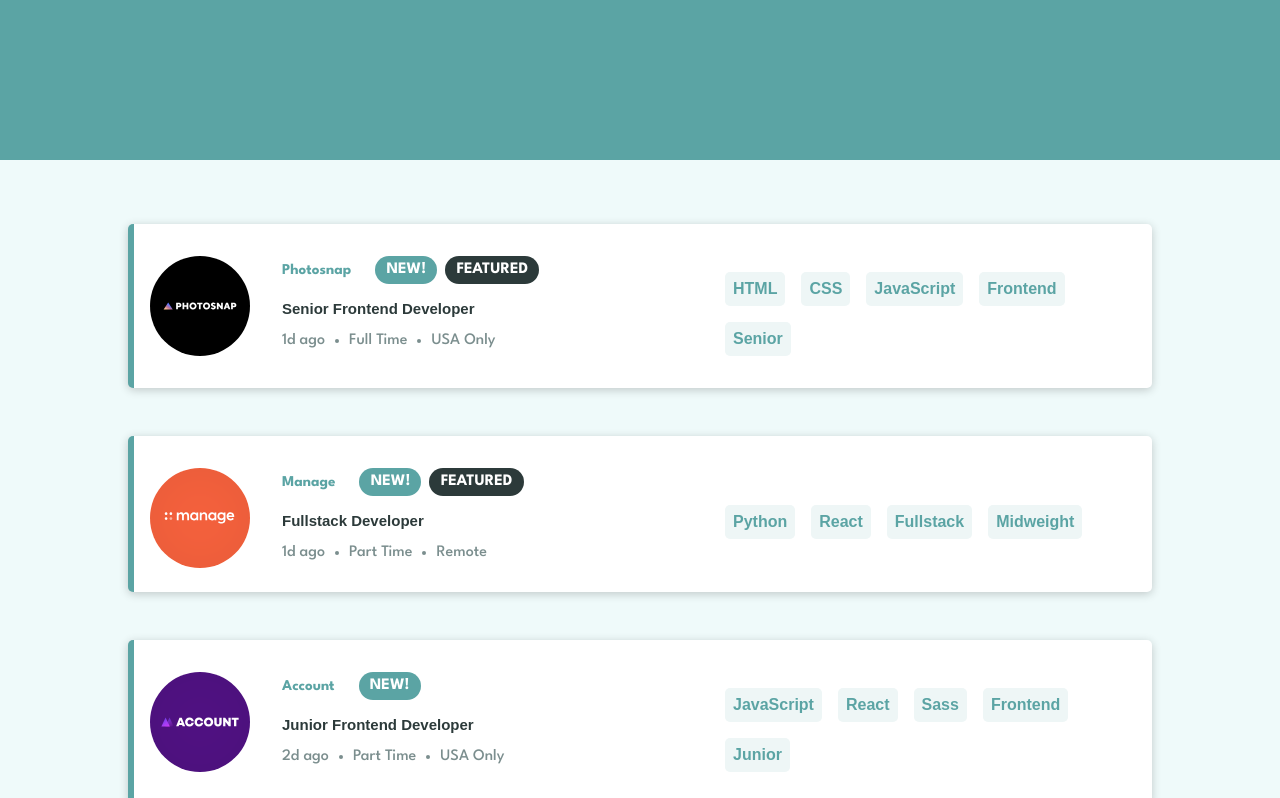
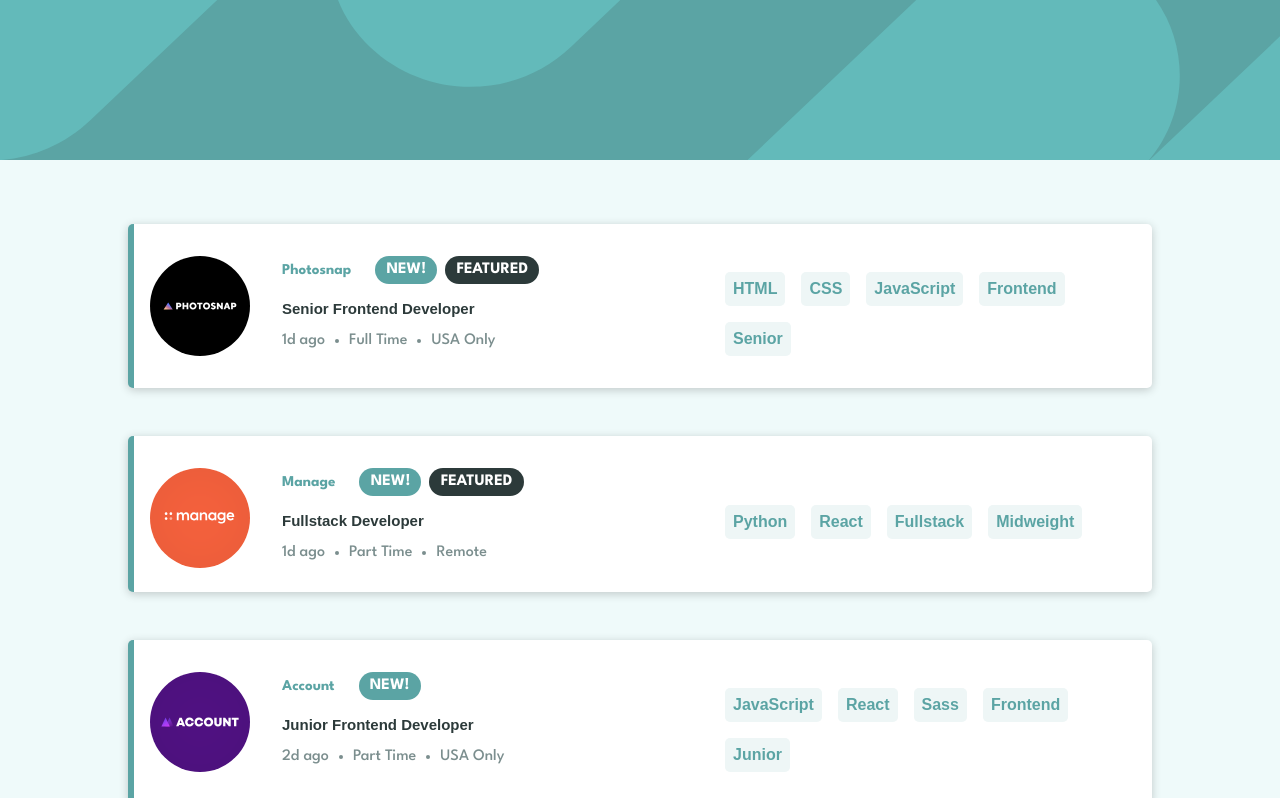
Before and after one commit to DanK1368/static-job-listings-app, a React (Create React App) app: page / in a window 1280 px wide. Shown: the top 798 px of the page. Built offline with nearby package versions, Linux system fonts and the light colour scheme.

Commit message:
updated file path for background-image

```diff
--- a/src/components/header/Header.scss
+++ b/src/components/header/Header.scss
@@ -4,11 +4,11 @@
   background-color: $primaryColor;
   position: relative;
   min-height: 20vh;
-  // background-image: url("./images/bg-header-mobile.svg");
+  background-image: url("../../../public/images/bg-header-mobile.svg");
   background-repeat: no-repeat;
   background-size: cover;
 
   @media (min-width: 800px) {
-    // background-image: url("./images/bg-header-desktop.svg");
+    background-image: url("../../../public/images/bg-header-desktop.svg");
   }
 }
```
